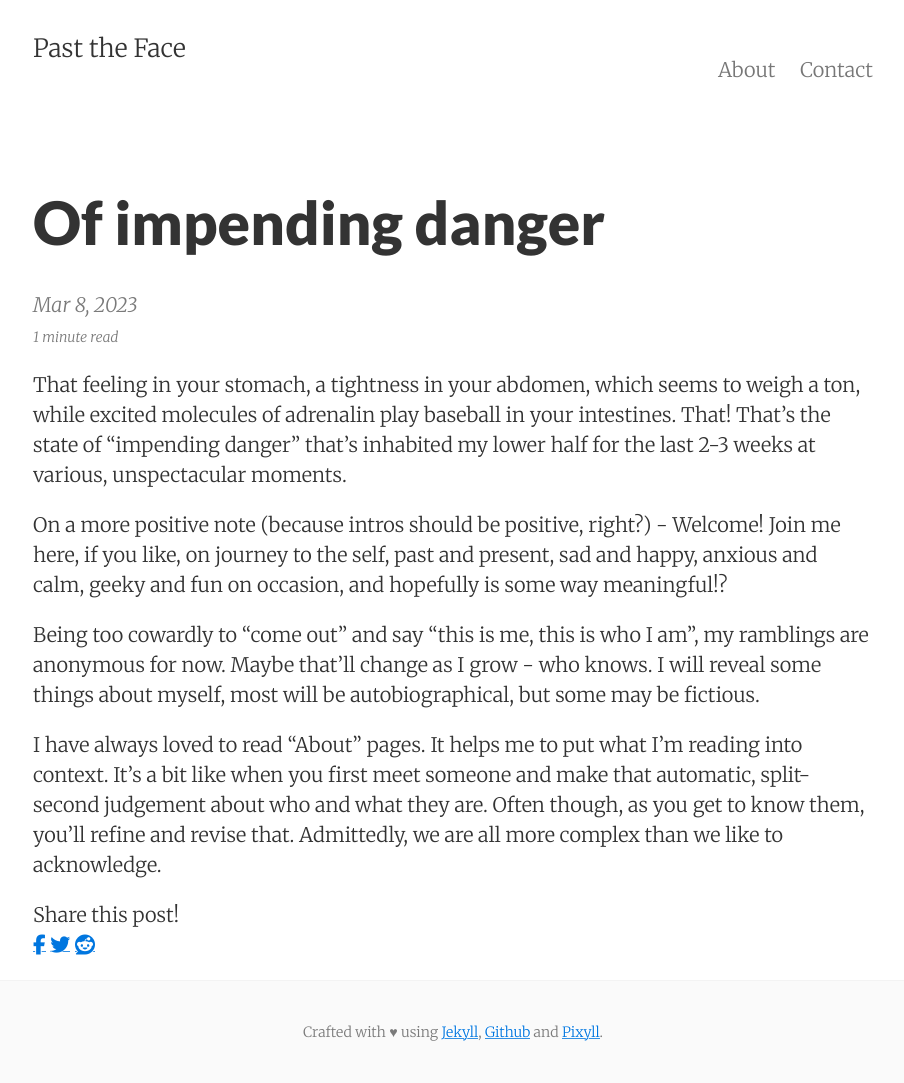
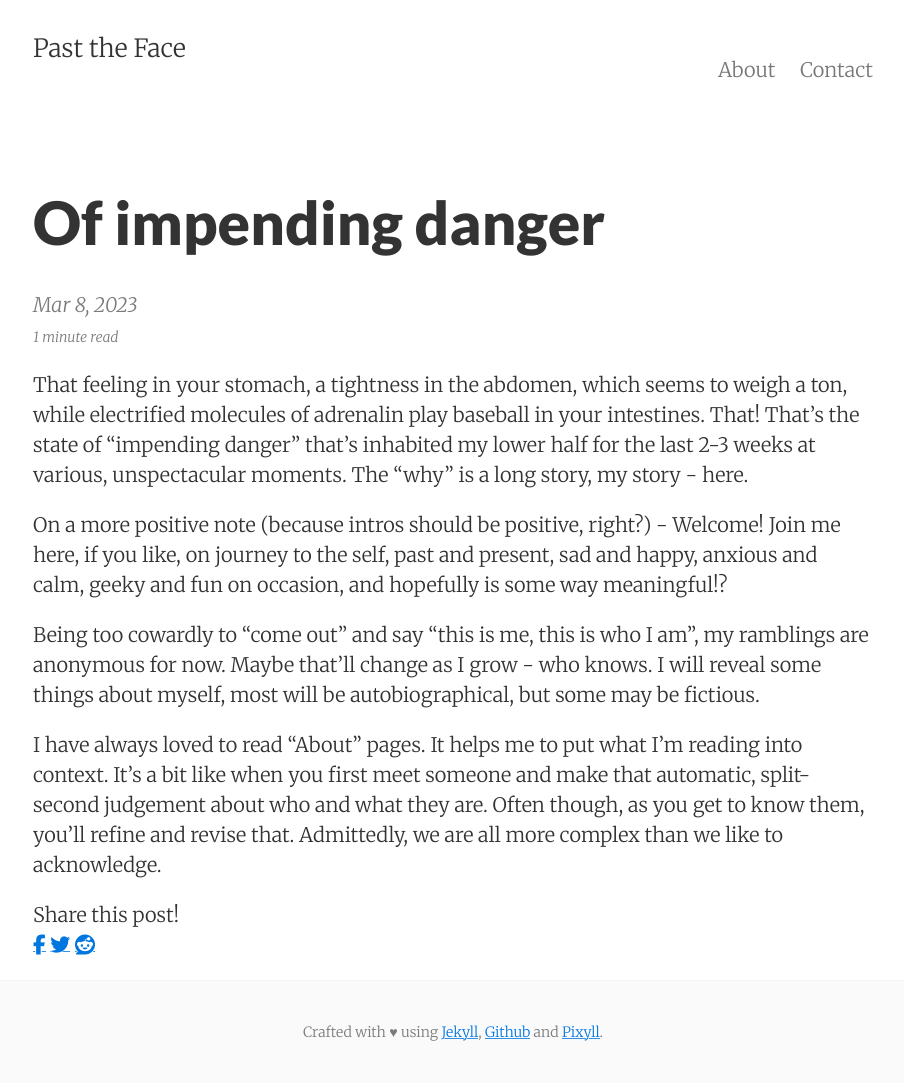
Before and after one commit to pasttheface/pasttheface.github.io, a Jekyll site: the page built from _posts/2023-03-08-of-impending-danger.md, in a window 1280 px wide. Shown: the whole page, without its empty margins (187-1091 px from the left). Built offline with Jekyll 4.4.1, drawn with Linux system fonts in a browser that asks for light colours; nearby versions of some CDN libraries.

Commit message:
updated text

```diff
--- a/_posts/2023-03-08-of-impending-danger.md
+++ b/_posts/2023-03-08-of-impending-danger.md
@@ -7,7 +7,7 @@ tags:
   - welcome
   - identity
 ---
-That feeling in your stomach, a tightness in your abdomen, which seems to weigh a ton, while excited molecules of adrenalin play baseball in your intestines. That! That's the state of "impending danger" that's inhabited my lower half for the last 2-3 weeks at various, unspectacular moments.
+That feeling in your stomach, a tightness in the abdomen, which seems to weigh a ton, while electrified molecules of adrenalin play baseball in your intestines. That! That's the state of "impending danger" that's inhabited my lower half for the last 2-3 weeks at various, unspectacular moments. The "why" is a long story, my story - here.
 
 On a more positive note (because intros should be positive, right?) - Welcome! Join me here, if you like, on journey to the self, past and present, sad and happy, anxious and calm, geeky and fun on occasion, and hopefully is some way meaningful!?
 
```
